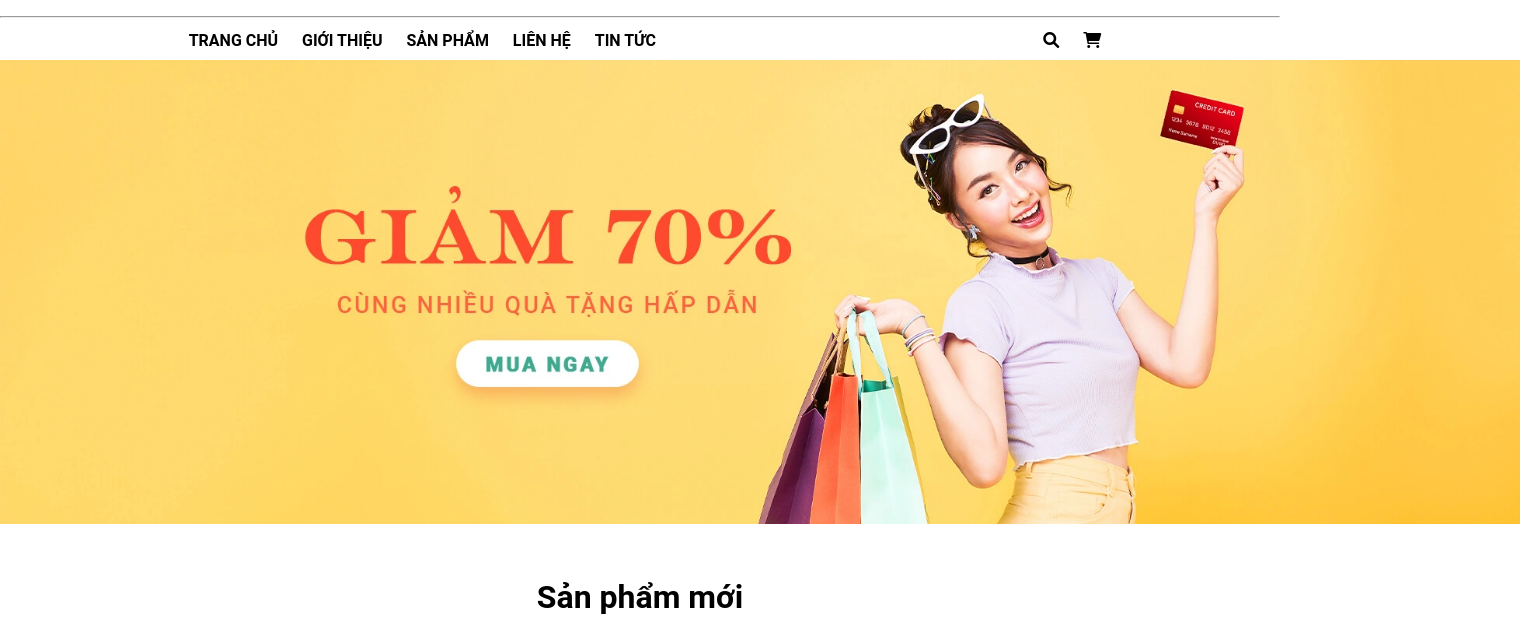
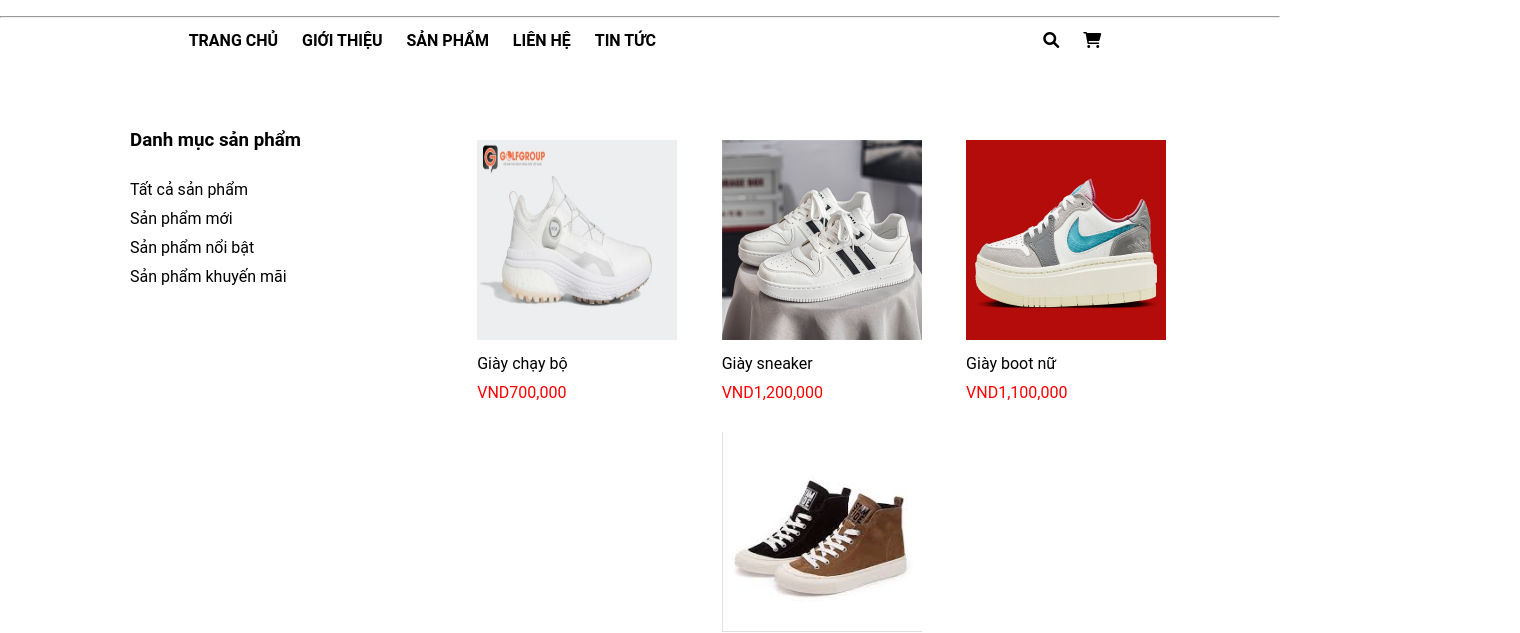
Before and after one commit to PhamkhDUy/DATN-PTPM-2025, a plain HTML site: page index.html at #!/product/featured in a window 1280 px wide. Shown: the part 156-789 px from the top of the page, 1520 px wide, since content can reach past the window. Drawn offline with nearby package versions, Linux system fonts and the light colour scheme; some packages are replaced by stand-ins of ours.

Commit message:
update them

```diff
--- a/app.js
+++ b/app.js
@@ -6,16 +6,48 @@ app.config(function ($routeProvider) {
       templateUrl: "./views/home.html",
       controller: "HomeController",
     })
-    .when("/about",{
-      templateUrl: "./view/about.html",
-      controller: ""
+    .when("/about", {
+      templateUrl: "./views/about.html",
+      controller: "AboutController"
+    })
+    .when("/product", {
+      templateUrl: "./views/product.html",
+      controller: "ProductController"
+    })
+    .when("/product/new",{
+      templateUrl: "./views/product-new.html",
+      controller: "NewController"
+    })
+    .when("/product/featured",{
+      templateUrl: "./views/product-featured.html",
+      controller: "FeaturedController"
+    })
+    .when("/product/promotion",{
+      templateUrl: "./views/product-promotion.html",
+      controller: "PromotionController"
     })
     .otherwise({
       redirectTo: "/",
     });
 });
+app.controller("AboutController", function($scope){
+})
+
+app.controller("ProductController", function ($scope) {
+  $scope.products = products;
+});
+app.controller("NewController", function ($scope) {
+  $scope.products = products;
+});
+app.controller("FeaturedController", function ($scope) {
+  $scope.products = products;
+});
+app.controller("PromotionController", function ($scope) {
+  $scope.products = products;
+});
+
+
 
 app.controller("HomeController", function ($scope) {
-  // Gắn dữ liệu từ product.js vào $scope.products
   $scope.products = products;
 });
--- a/assets/fake-data/products.js
+++ b/assets/fake-data/products.js
@@ -4,7 +4,7 @@ const products = [
     title: "Giày thể thao nam",
     price: 500000,
     image: "assets/images/giay1.jpg",
-    category: "New",
+    category: "New || all",
     description: "Giày thể thao nam chất lượng cao.",
   },
   {
@@ -12,7 +12,7 @@ const products = [
     title: "Giày chạy bộ",
     price: 700000,
     image: "assets/images/giay2.jpg",
-    category: "Featured",
+    category: "Featured || all",
     description: "Giày chạy bộ nhẹ, bền bỉ.",
   },
   {
@@ -20,7 +20,7 @@ const products = [
     title: "Giày đá bóng",
     price: 800000,
     image: "assets/images/giay3.jpg",
-    category: "New",
+    category: "New || all",
     description: "Giày đá bóng chuyên nghiệp.",
   },
   {
@@ -28,7 +28,7 @@ const products = [
     title: "Giày sneaker",
     price: 1200000,
     image: "assets/images/giay4.jpg",
-    category: "Featured",
+    category: "Featured || all",
     description: "Giày sneaker thời trang.",
   },
   {
@@ -36,7 +36,7 @@ const products = [
     title: "Giày lười nam",
     price: 600000,
     image: "assets/images/giay5.jpg",
-    category: "New",
+    category: "New || all",
     description: "Giày lười nam thoải mái.",
   },
   {
@@ -44,7 +44,7 @@ const products = [
     title: "Giày cao gót nữ",
     price: 900000,
     image: "assets/images/giay6.jpg",
-    category: "New",
+    category: "New || all",
     description: "Giày cao gót nữ thanh lịch.",
   },
   {
@@ -52,16 +52,48 @@ const products = [
     title: "Giày boot nữ",
     price: 1100000,
     image: "assets/images/giay7.webp",
-    category: "Featured",
+    category: "Featured || all",
     description: "Giày boot nữ phong cách.",
   },
   {
     id: 8,
     title: "Giày cổ cao nữ",
     price: 1100000,
+    image: "assets/images/giay8.jpg",
+    category: "Featured || all",
+    description: "Giày cổ cao nữ phong cách.",
+  },
+  {
+    id: 9,
+    title: "Giày cao gót nữ",
+    price: 1100000,
+    image: "assets/images/giay9.jpg",
+    category: " Promotion || all",
+    description: "Giày cao gót nữ phong cách.",
+  },
+  {
+    id: 10,
+    title: "Giày lười",
+    price: 1100000,
     image: "assets/images/giay10.jpg",
-    category: "Featured",
-    description: "Giày cổ cao nữ phong cách.",
+    category: "Promotion || all",
+    description: "Giày lười phong cách.",
+  },
+  {
+    id: 11,
+    title: "Giày cao gót nữ",
+    price: 1100000,
+    image: "assets/images/giay9.jpg",
+    category: " Promotion || all",
+    description: "Giày cao gót nữ phong cách.",
+  },
+  {
+    id: 12,
+    title: "Giày lười",
+    price: 1100000,
+    image: "assets/images/giay10.jpg",
+    category: "Promotion || all",
+    description: "Giày lười phong cách.",
   },
 ];
 console.log(products.image)
--- a/style.css
+++ b/style.css
@@ -111,11 +111,11 @@ footer {
 }
 
 
-.product {
+/* .product {
   display: flex;
   flex-wrap: wrap;
   gap: 20px;
-}
+} */
 
 .product-item {
   border: 1px solid #ddd;
@@ -212,3 +212,47 @@ button:hover {
     color: white;
     text-decoration: none;
 }
+.product{
+  display: flex;
+ padding-top: 50px;
+ padding-bottom: 50px;
+}
+.product-left{
+  width: 50%;
+}
+.product-left ul{
+  list-style-type: none;
+}
+.product-left ul li{
+  padding-top: 10px;
+}
+.product-left ul li a{
+  text-decoration: none;
+  color: black;
+}
+.product-right {
+display: flex;
+flex-wrap: wrap;
+justify-content: space-around;
+width: 100%;
+}
+.product-cart{
+  width: 25%;
+  padding-right: 20px;
+  padding-top: 30px;
+}
+.product-cart div{
+  padding-bottom: 10px;
+  padding-top: 10px;
+}
+.product-cart:hover{
+
+}
+.product-cart span{
+  color: red;
+  margin-right: 10px;
+}
+.product-cart img {
+width: 200px;
+height: 200px;
+}
--- /dev/null
+++ b/views/product-featured.html
@@ -0,0 +1,20 @@
+<div class="container">
+    <div class="product">
+      <div class="product-left">
+        <ul>
+          <h3>Danh mục sản phẩm</h3>
+          <li><a href="#!/product">Tất cả sản phẩm</a></li>
+          <li><a href="#!/product/new">Sản phẩm mới</a></li>
+          <li><a href="#!/product/featured">Sản phẩm nổi bật</a></li>
+          <li><a href="#!/product/new">Sản phẩm khuyến mãi</a></li>
+        </ul>
+      </div>
+      <div class="product-right">
+        <div  class="product-cart" ng-repeat="product in products | filter:{category: 'Featured'}">
+          <img ng-src="{{product.image}}"  alt="{{product.title}}">
+          <div>{{product.title}}</div>
+          <span>{{product.price | currency:"VND":0}}</span>
+        </div>
+      </div>
+    </div>
+  </div>
```
Also changed, not shown: views/product-new.html (added, +20 -0 lines), views/product-promotion.html (added, +20 -0 lines), views/product.html (+18 -8 lines).
